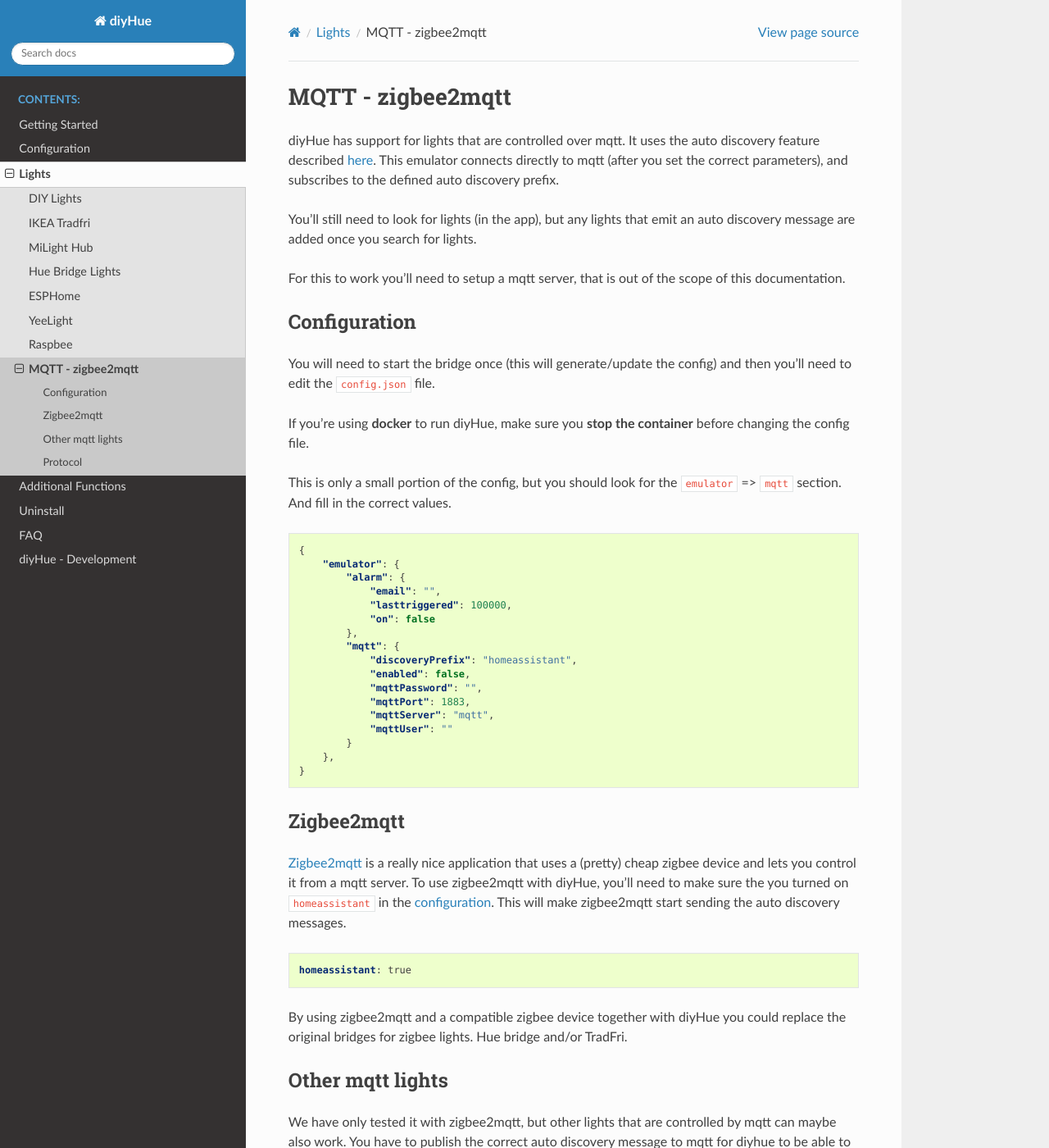
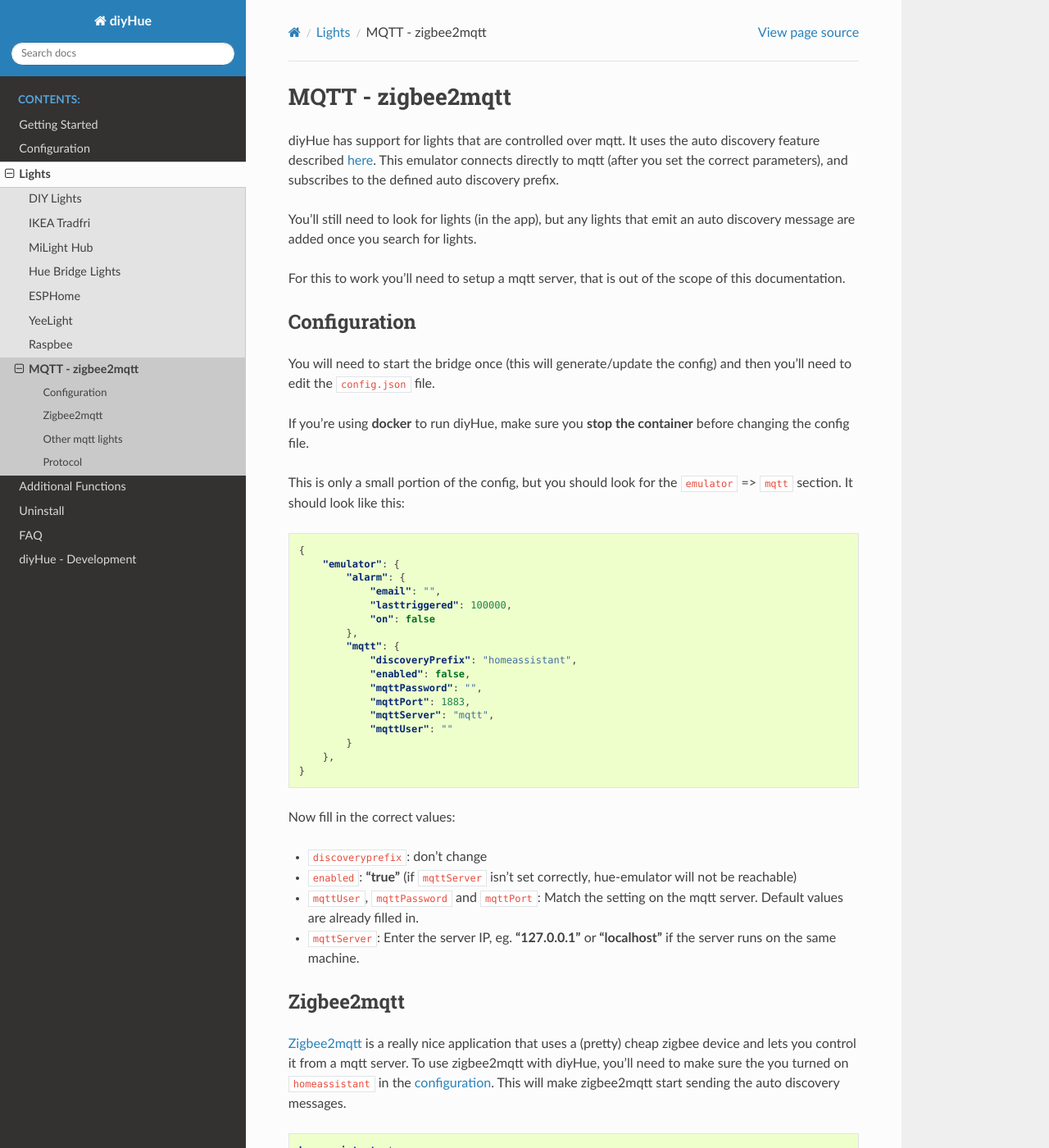
Before and after one commit to diyhue/ReadTheDocs, a Sphinx documentation site: the page built from source/lights/mqtt.rst, in a window 1280 px wide and 1400 px high. Shown: the whole window at 82% size. Built offline with Sphinx 7.4.7 and the Read the Docs theme 2.0.0, drawn with Linux system fonts in a browser that asks for light colours.

Commit message:
Explained how to change settings in config.json
Default values were shown only. Explained what values to set and how to fill them in.

```diff
--- a/source/lights/mqtt.rst
+++ b/source/lights/mqtt.rst
@@ -15,7 +15,7 @@
 
 If you're using **docker** to run diyHue, make sure you **stop the container** before changing the config file.
 
-This is only a small portion of the config, but you should look for the ``emulator`` => ``mqtt`` section. And fill in the correct values.
+This is only a small portion of the config, but you should look for the ``emulator`` => ``mqtt`` section. It should look like this:
 
 .. code-block:: JSON
 
@@ -36,6 +36,13 @@
             }
         },
     }
+
+Now fill in the correct values:
+
+* ``discoveryprefix``: don't change
+* ``enabled``: **"true"** (if ``mqttServer`` isn't set correctly, hue-emulator will not be reachable)
+* ``mqttUser``, ``mqttPassword`` and ``mqttPort``: Match the setting on the mqtt server. Default values are already filled in.
+* ``mqttServer``: Enter the server IP, eg. **"127.0.0.1"** or **"localhost"** if the server runs on the same machine.
 
 Zigbee2mqtt
 -----------
```
